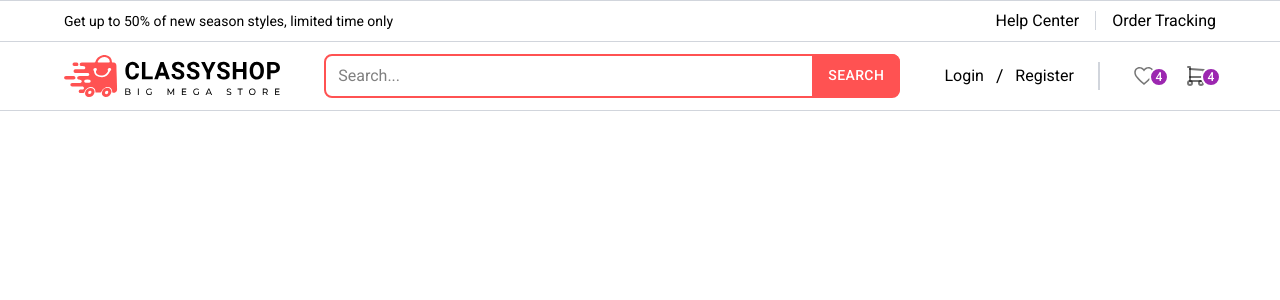
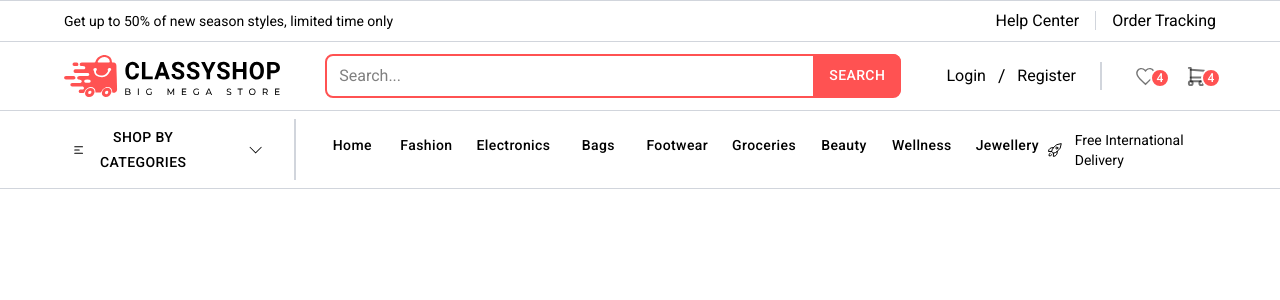
Before and after one commit to shariyerShazan/classy-eCommnerce-client, a React (Vite) app: page / in a window 1280 px wide. Shown: the top 300 px of the page. Built offline with nearby package versions, Linux system fonts and the light colour scheme.

Commit message:
navigation bar

```diff
--- a/src/components/Header/Header.jsx
+++ b/src/components/Header/Header.jsx
@@ -8,6 +8,8 @@ import IconButton from '@mui/material/IconButton';
 // import ShoppingCartIcon from '@mui/icons-material/ShoppingCart';
 import { TbShoppingCart } from "react-icons/tb";
 import { IoMdHeartEmpty } from "react-icons/io";
+import Tooltip from '@mui/material/Tooltip';
+import Navigation from './Navigation';
 
 const StyledBadge = styled(Badge)(({ theme }) => ({
   '& .MuiBadge-badge': {
@@ -60,23 +62,28 @@ const Header = () => {
                          </ul>
                          <ul className='flex items-center gap-3'>
                             <li>
+                                <Tooltip title="White List">
                                    <IconButton aria-label="cart">
-                                        <StyledBadge badgeContent={4} color="secondary">
-                                            <IoMdHeartEmpty />
+                                        <StyledBadge badgeContent={4}  color="secondary">
+                                            <IoMdHeartEmpty size={23}/>
                                         </StyledBadge>
                                  </IconButton>
+                                 </Tooltip>
                             </li>
                             <li>
+                            <Tooltip title="Cart">
                                <IconButton aria-label="cart">
-                                        <StyledBadge badgeContent={4} color="secondary">
-                                            <TbShoppingCart />
+                                        <StyledBadge badgeContent={4}  color="secondary">
+                                            <TbShoppingCart size={23} />
                                         </StyledBadge>
                                  </IconButton>
+                                </Tooltip>
                             </li>
                          </ul>
                    </div>
              </div>
         </div>
+        <Navigation />
     </div>
   )
 }
--- /dev/null
+++ b/src/components/Header/Navigation.jsx
@@ -0,0 +1,72 @@
+import Button from '@mui/material/Button'
+import React from 'react'
+import { CgMenuLeftAlt } from "react-icons/cg";
+import { TfiAngleDown } from "react-icons/tfi";
+import { Link } from 'react-router';
+import { HiOutlineRocketLaunch } from "react-icons/hi2";
+
+const Navigation = () => {
+  return (
+    <nav className='border-b-1 border-gray-300'>
+        <div className='container flex items-center justify-between'>
+             <div className='col-1 py-2 flex'>
+                   <Button className='!text-black   !flex !gap-2 '>
+                   <CgMenuLeftAlt size={20}/>
+                      Shop By Categories
+                      <TfiAngleDown className='ml-12' size={20}/>
+                   </Button>
+                   <p className='border-r-2 mx-6 border-r-gray-300'>
+
+                   </p>
+
+{/* ------------------------categories */}
+                   <div className='categories'>
+                    <ul className="h-full flex gap-2">
+                          <li className='list-none'>
+                               <Button  sx={{ textTransform: 'capitalize' }}  component={Link}    to="/" disableElevation   className="!text-sm !text-black !py-4 !px-2" > Home </Button>
+                          </li>
+
+                          <li className='list-none'>
+                               <Button  sx={{ textTransform: 'capitalize' }}  component={Link}    to="/" disableElevation   className="!text-sm !text-black !py-4 !px-2" > Fashion </Button>
+                          </li>
+
+                          <li className='list-none'>
+                               <Button sx={{ textTransform: 'capitalize' }}  component={Link}    to="/" disableElevation   className="!text-sm !text-black !py-4 !px-2" > Electronics </Button>
+                          </li>
+
+                          <li className='list-none'>
+                               <Button  sx={{ textTransform: 'capitalize' }}   component={Link}    to="/" disableElevation   className="!text-sm !text-black !py-4 !px-2" > Bags </Button>
+                          </li>
+
+                          <li className='list-none'>
+                               <Button  sx={{ textTransform: 'capitalize' }}   component={Link}    to="/" disableElevation   className="!text-sm !text-black !py-4 !px-2" > Footwear </Button>
+                          </li>
+
+                          <li className='list-none'>
+                               <Button  sx={{ textTransform: 'capitalize' }}   component={Link}    to="/" disableElevation   className="!text-sm !text-black !py-4 !px-2" > Groceries </Button>
+                          </li>
+
+                          <li className='list-none'>
+                               <Button  sx={{ textTransform: 'capitalize' }}   component={Link}    to="/" disableElevation   className="!text-sm !text-black !py-4 !px-2" > Beauty </Button>
+                          </li>
+
+                          <li className='list-none'>
+                               <Button  sx={{ textTransform: 'capitalize' }}   component={Link}    to="/" disableElevation   className="!text-sm !text-black !py-4 !px-2" > Wellness </Button>
+                          </li>
+
+                          <li className='list-none'>
+                               <Button  sx={{ textTransform: 'capitalize' }}   component={Link}    to="/" disableElevation   className="!text-sm !text-black !py-4 !px-2" > Jewellery </Button>
+                          </li>
+                     </ul>
+             </div>
+             </div>
+
+             <div className='col-2 flex gap-3 items-center text-sm'>
+                <HiOutlineRocketLaunch size={18}/> Free International Delivery
+             </div>
+        </div>
+    </nav>
+  )
+}
+
+export default Navigation
--- a/src/index.css
+++ b/src/index.css
@@ -13,3 +13,13 @@ body {
   --color-primary: #ff5252;
   /* --color-primary: #ff5252; */
 }
+
+.MuiBadge-badge{
+  background-color: #ff5252 !important;
+}
+
+
+/* App.css */
+.MuiButtonBase-root .MuiTouchRipple-rippleVisible {
+  color: #ff5252;
+}
```
